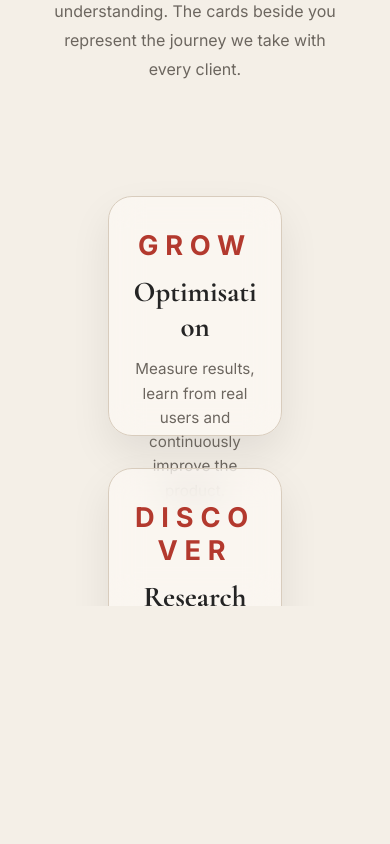
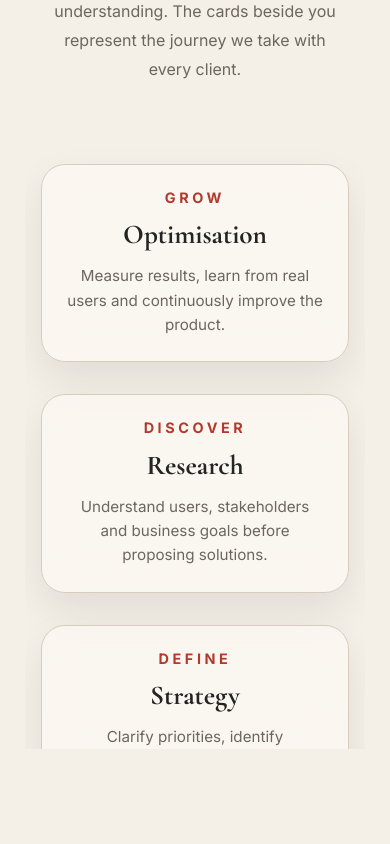
Before and after one commit to GeneralFloofypaws/Web_Assgn_NorthPeak, a React (Vite) app: page / in a window 390 px wide. Shown: the part 3960-4804 px from the top of the page. Built offline with nearby package versions, Linux system fonts and the light colour scheme.

Commit message:
the internal scroll still doesn't work

```diff
--- a/src/App.css
+++ b/src/App.css
@@ -535,7 +535,7 @@ nav a:hover::after{
 
 .card-track {
 
-    width: 380px;
+    width: min(380px, 95vw);
 
     height: 85vh;
 
@@ -1051,29 +1051,37 @@ nav a:hover::after{
 
 }
 
-@media (max-width: 768px) {
+@media (max-width:768px){
 
-    .glasscard {
+    .card-track{
 
-        justify-content: flex-start;
-        padding-top: 2rem;
-        padding-bottom: 2rem;
+        width:95vw;
+        height:75vh;
+        padding:1rem;
+
+    }
+
+    .glasscard{
+
+        min-height:auto;
+        padding:1.5rem;
+        justify-content:flex-start;
+
+    }
+
+    .glasscard h2{
+
+        font-size:1.7rem;
+
+    }
+
+    .glasscard p{
+
+        line-height:1.6;
+        font-size:.95rem;
 
     }
 
 }
 
 /*the words keep overflowing ... left the chat bruh*/
-
-@media (max-width:768px){
-
-    .glasscard h1{
-        font-size:1.7rem;
-    }
-
-    .glasscard p{
-        font-size:0.95rem;
-        line-height:1.6;
-    }
-
-}
```
